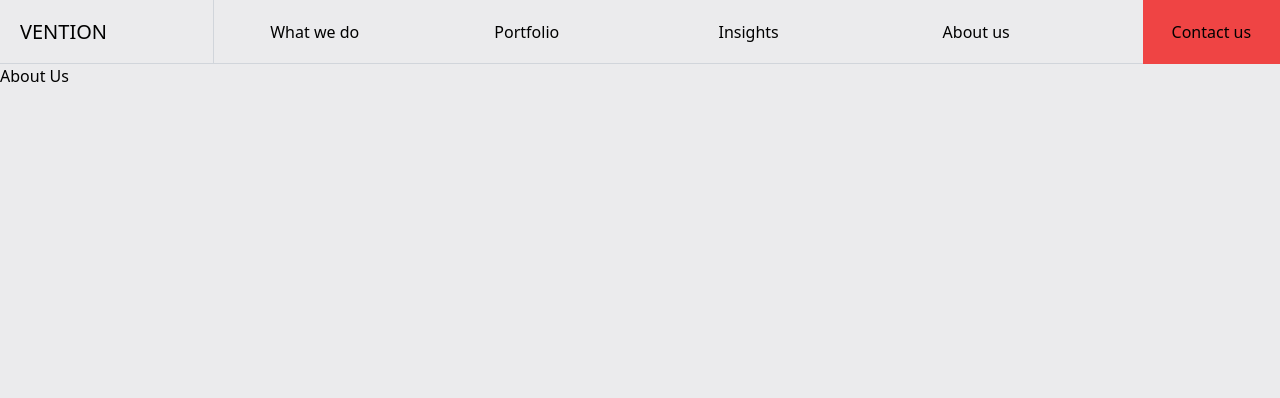
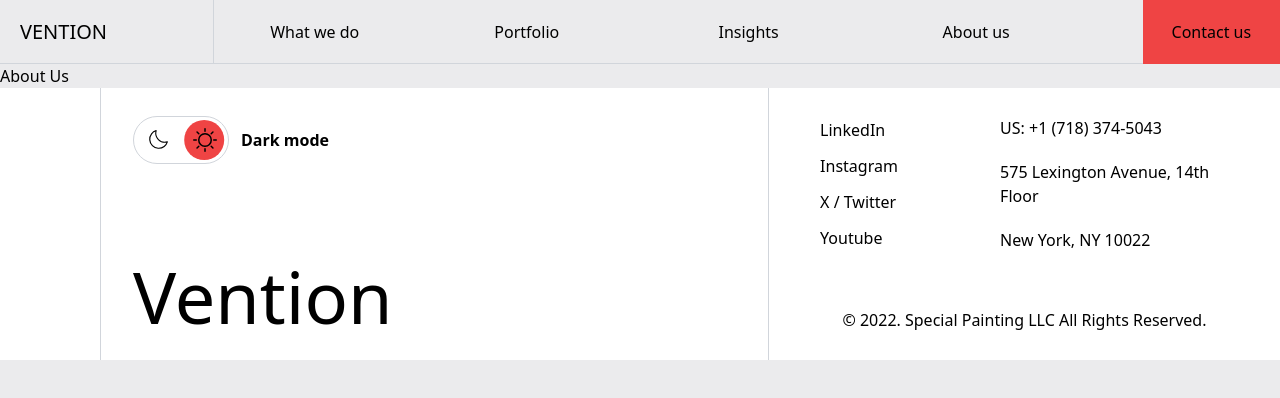
Before and after one commit to DemonHa/specialpainting, a Next.js app: page /about-us in a window 1280 px wide. Shown: the top 398 px of the page. Built offline with nearby package versions, Linux system fonts and the light colour scheme.

Commit message:
feat: general footer section & theme Switcher

```diff
--- a/src/app/layout.tsx
+++ b/src/app/layout.tsx
@@ -1,7 +1,8 @@
 import type { Metadata } from "next";
 import { Inter } from "next/font/google";
 import "./globals.css";
-import Navbar from "@/components/nav-bar/nav-bar";
+import Navbar from "@/components/nav-bar";
+import GeneralFooter from "@/components/general-footer";
 
 const inter = Inter({ subsets: ["latin"] });
 
@@ -16,10 +17,11 @@ export default function RootLayout({
   children: React.ReactNode;
 }>) {
   return (
-    <html lang="en">
-      <body className="bg-background-white dark:bg-background-dark text-black dark:text-white overflow-x-hidden">
+    <html lang="en" className="p-0 m-0 h-full">
+      <body className="bg-background-white dark:bg-background-dark text-black dark:text-white overflow-x-hidden p-0 m-0 h-full">
         <Navbar />
         {children}
+        <GeneralFooter />
       </body>
     </html>
   );
--- /dev/null
+++ b/src/components/general-footer/index.tsx
@@ -0,0 +1,46 @@
+import React from 'react'
+import ThemeSwitcher from '../theme-switcher'
+
+const GeneralFooter = () => {
+  return (
+    <div className=' flex max-lg:flex-col-reverse max-lg:divide-y bg-white divide-x divide-gray-300 text-black min-h-fit'>
+      <div className=' w-[100px] min-w-[100px] h-[100px] max-lg:hidden' />
+      <div className='hidden max-md:flex items-center justify-center py-4 space-x-3'>
+        <ThemeSwitcher />
+        <div className='font-semibold'>Dark mode</div>
+      </div>
+      <div className='hidden max-lg:flex justify-between items-center px-5 py-7'>
+        <div className='max-md:ml-auto max-md:mr-auto'>© 2022. Special Painting LLC All Rights Reserved.</div>
+        <div className='flex items-center space-x-3 max-md:hidden'>
+          <ThemeSwitcher />
+          <div className='font-semibold'>Dark mode</div>
+        </div>
+      </div>
+      <div className='flex flex-col items-start justify-between py-7 px-8 w-full'>
+        <div className='flex items-center space-x-3 max-lg:hidden'>
+          <ThemeSwitcher />
+          <div className='font-semibold'>Dark mode</div>
+        </div>
+        <div className='text-7xl text-bold max-lg:ml-auto max-lg:mr-auto max-lg:my-10'>Vention</div>
+      </div>
+      <div className='flex flex-col justify-around min-h-[17rem] items-center min-w-[40vw] '>
+        <div className='flex justify-around items-center w-full'>
+          <div className='flex flex-col space-y-3 items-start'>
+            <div>LinkedIn</div>
+            <div>Instagram</div>
+            <div>X / Twitter</div>
+            <div>Youtube</div>
+          </div>
+          <div className='flex flex-col space-y-5 w-[25ch] justify-start '>
+            <div>US: +1 (718) 374-5043</div>
+            <div>575 Lexington Avenue, 14th Floor</div>
+            <div>New York, NY 10022</div>
+          </div>
+        </div>
+        <div className='max-lg:hidden'>© 2022. Special Painting LLC All Rights Reserved.</div>
+      </div>
+    </div>
+  )
+}
+
+export default GeneralFooter
--- /dev/null
+++ b/src/components/theme-switcher/index.tsx
@@ -0,0 +1,35 @@
+"use client";
+
+import React, { useState } from 'react';
+import { PiMoonLight } from "react-icons/pi";
+import { GoSun } from "react-icons/go";
+import { motion } from 'framer-motion';
+
+const ThemeSwitcher = () => {
+  const [lightMode, setLightMode] = useState(true);
+
+  const variants = {
+    light: { x: '58%' },
+    dark: { x: '-58%' },
+  };
+
+  const handleSwitch = () => {
+    setLightMode(!lightMode);
+  };
+
+  return (
+    <div onClick={handleSwitch} className='w-[6rem] h-[3rem] relative bg-inherit border border-gray-300 rounded-full flex justify-around items-center cursor-pointer'>
+      <motion.div
+        className='absolute bg-red-500 h-[2.5rem] w-[2.5rem] rounded-full z-0'
+        initial={lightMode ? 'light' : 'dark'}
+        animate={lightMode ? 'light' : 'dark'}
+        variants={variants}
+        transition={{ duration: 0.2 }}
+      />
+      <PiMoonLight className='z-10' size={'1.5rem'}/>
+      <GoSun className='z-10' size={'1.5rem'}/>
+    </div>
+  );
+};
+
+export default ThemeSwitcher;
--- a/src/features/home/footer/contact/index.tsx
+++ b/src/features/home/footer/contact/index.tsx
@@ -24,15 +24,15 @@ const Contact = () => {
             <textarea style={prefilledStyles} className='w-full bg-inherit border-b border-slate-700 h-48 resize-none focus:outline-none py-5 px-5 min-md:px-8 max-lg:h-20' placeholder='How can we help you?' />
             <div className='flex justify-between w-full items-center py-4 lg:py-0'>
               <div className='min-md:ml-8 text-lg font-semibold ml-5'>Fill the fields above and click send, we will respond as soon as possible via emial or phone call.</div>
-                            <div className='h-[4rem] w-[10rem] bg-indigo-600 hidden lg:flex' />
+              <div className='h-[4rem] min-w-[15vw] bg-indigo-600 hidden lg:flex' />
             </div>
           </div>
         </div>
         <button className='h-[5rem] w-full flex justify-between items-center px-5 min-md:px-7 bg-indigo-600 hover:bg-indigo-400  lg:hidden'><div className='text-xl font-bold max-md:text-sm'>Send</div> <MdArrowOutward size={34} /></button>
       </div>
       <div className='flex-col hidden justify-end lg:flex'>
-                <button className='h-[10rem] w-[25vw]  bg-indigo-600 text-2xl font-semibold hover:bg-indigo-400'>Send</button>
-                <div className='h-[4rem] w-[20vw] bg-inherit' />
+        <button className='h-[10rem] min-w-[20vw]  bg-indigo-600 text-2xl font-semibold hover:bg-indigo-400'>Send</button>
+        <div className='h-[4rem] w-[25vw] bg-inherit' />
       </div>
     </div>
   )
--- a/src/features/home/footer/index.tsx
+++ b/src/features/home/footer/index.tsx
@@ -11,7 +11,6 @@ const Footer = ({
         </div>
         <div className="flex-1 divide-y divide-gray-300 dark:divide-slate-700">
           <>{children}</>
-          <div className="hidden lg:flex h-[100px]"></div>
         </div>
       </div>
     );
```
Also changed, not shown: src/components/nav-bar/index.tsx (renamed from src/components/nav-bar/nav-bar.tsx). Lines whose indentation alone changed are shown as unchanged.
